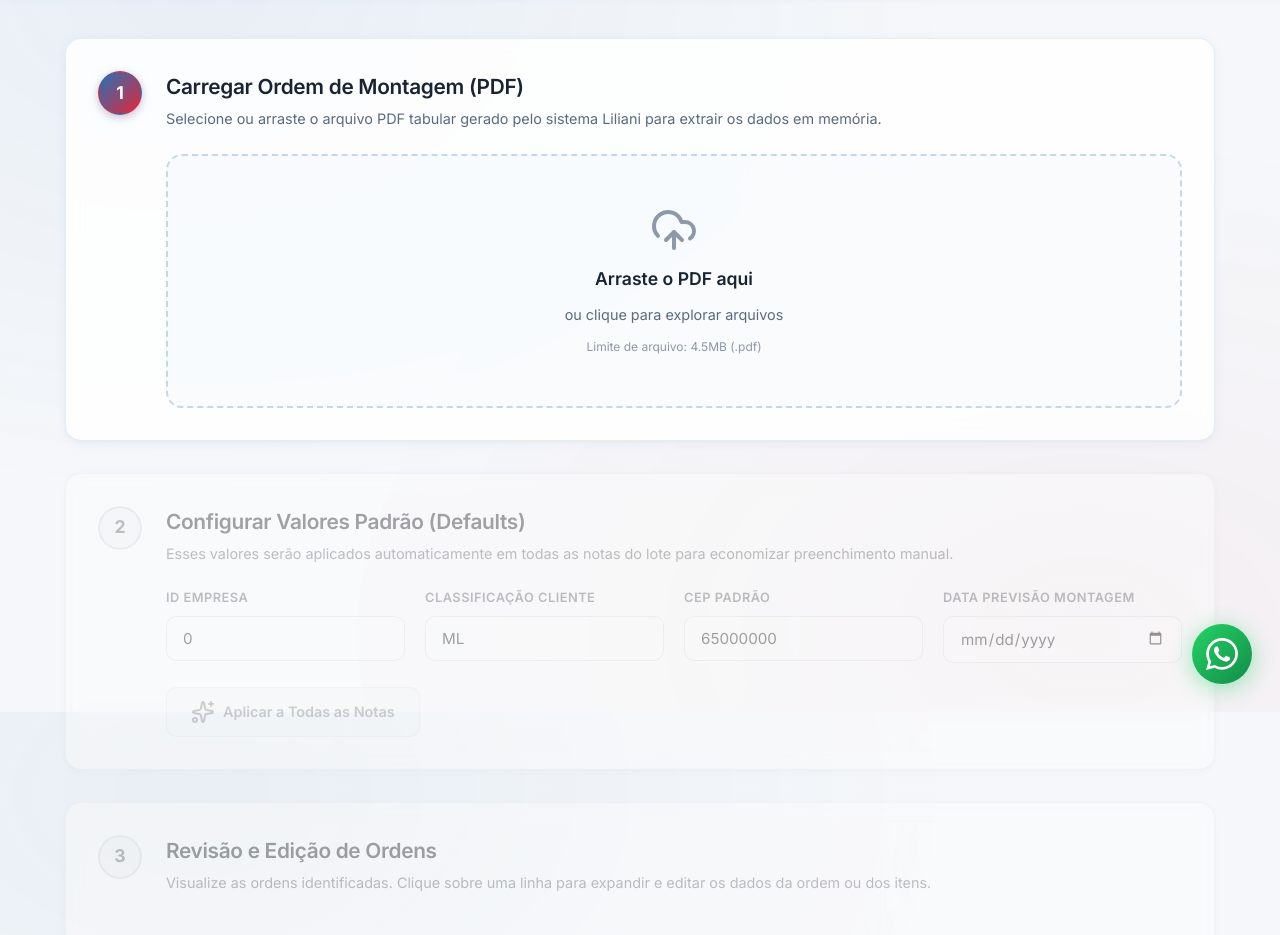
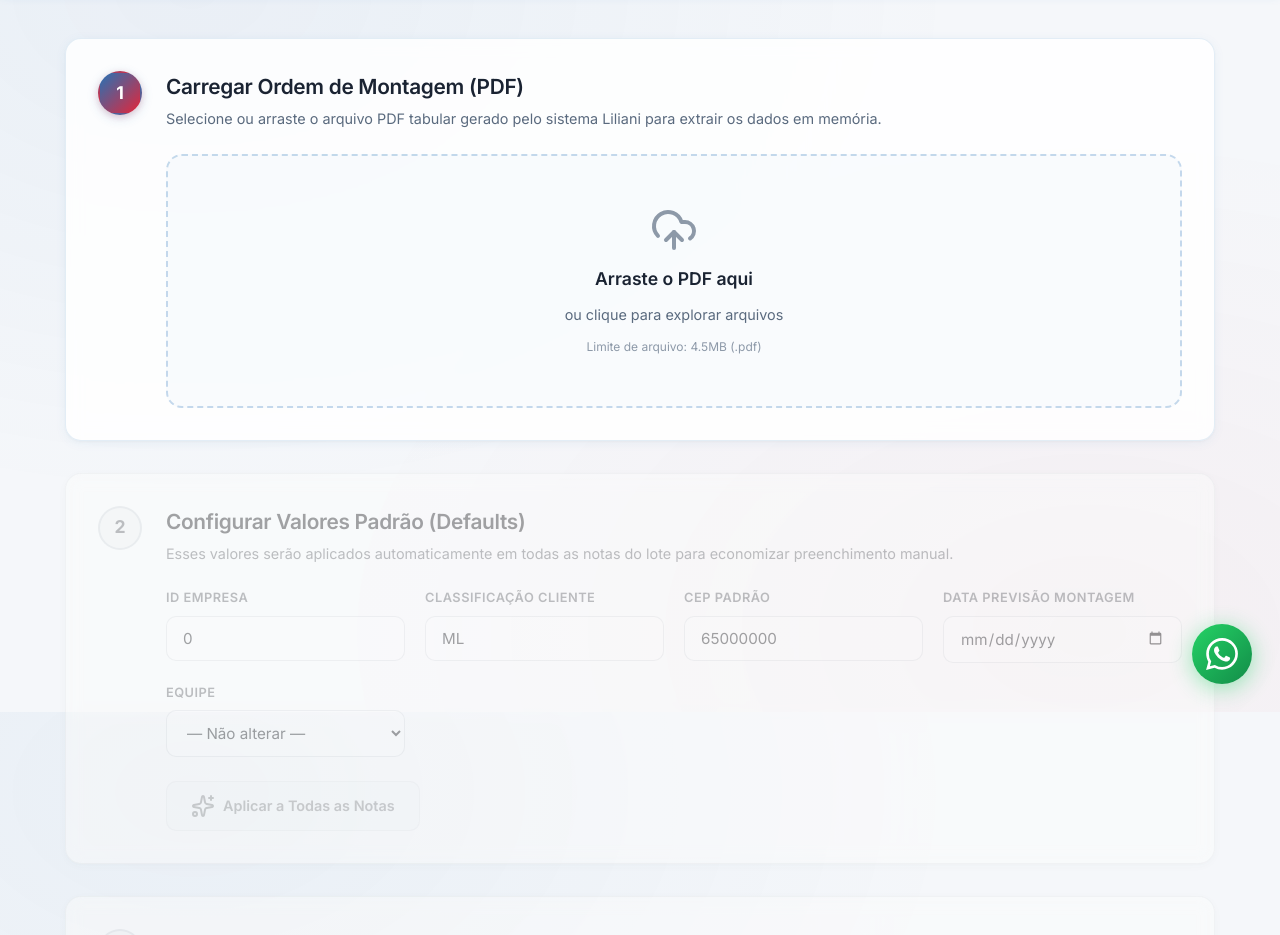
Before and after one commit to alencarconsultorias/script_maxxi_montagem, a website: page public/index.html in a window 1280 px wide. Shown: the part 88-1023 px from the top of the page. Drawn offline with nearby package versions, Linux system fonts and the light colour scheme.

Commit message:
feat: add global Equipe selector in step 2 defaults
Adds a team dropdown to the global defaults panel so users can override
idEquipe on all orders at once via "Aplicar a Todas as Notas".

Co-Authored-By: Claude Sonnet 4.6 <noreply@anthropic.com>

```diff
--- a/public/app.js
+++ b/public/app.js
@@ -44,7 +44,16 @@ const defClassif = document.getElementById('def-classif');
 const defCep = document.getElementById('def-cep');
 const defTipoOrdem = document.getElementById('def-tipo-ordem');
 const defDataPrevisao = document.getElementById('def-data-previsao');
+const defEquipe = document.getElementById('def-equipe');
 const btnApplyDefaults = document.getElementById('btn-apply-defaults');
+
+// Populate equipe dropdown from TEAM_MAP
+Object.entries(TEAM_MAP).forEach(([id, name]) => {
+  const opt = document.createElement('option');
+  opt.value = id;
+  opt.textContent = `${name} (${id})`;
+  defEquipe.appendChild(opt);
+});
 
 // Tabela
 const ordersTbody = document.getElementById('orders-tbody');
@@ -182,6 +191,8 @@ btnApplyDefaults.addEventListener('click', () => {
   const classif = defClassif.value.trim() || 'ML';
   const cep = defCep.value.trim() || '65000000';
   const dataPrevisao = defDataPrevisao.value; // YYYY-MM-DD, vazio = não sobrescreve
+  const equipeVal = defEquipe.value;
+  const equipeId = equipeVal !== '' ? parseInt(equipeVal, 10) : null;
 
   sessionState.orders.forEach(ordem => {
     // Atualiza na OS
@@ -191,6 +202,9 @@ btnApplyDefaults.addEventListener('click', () => {
     // tipoOrdemMontagem é definido automaticamente pelo tipo detectado no PDF (MONTAGEM=124, DESMONTAGEM=125)
     if (dataPrevisao) {
       ordem.ordemServico.dataPrevisaoMontagem = dataPrevisao;
+    }
+    if (equipeId !== null) {
+      ordem.ordemServico.idEquipe = equipeId;
     }
 
     // Atualiza nos Itens
--- a/public/index.html
+++ b/public/index.html
@@ -95,6 +95,12 @@
           <div class="form-group">
             <label for="def-data-previsao">Data Previsão Montagem</label>
             <input type="date" id="def-data-previsao" value="">
+          </div>
+          <div class="form-group">
+            <label for="def-equipe">Equipe</label>
+            <select id="def-equipe">
+              <option value="">— Não alterar —</option>
+            </select>
           </div>
         </div>
         <div class="actions-row">
```
